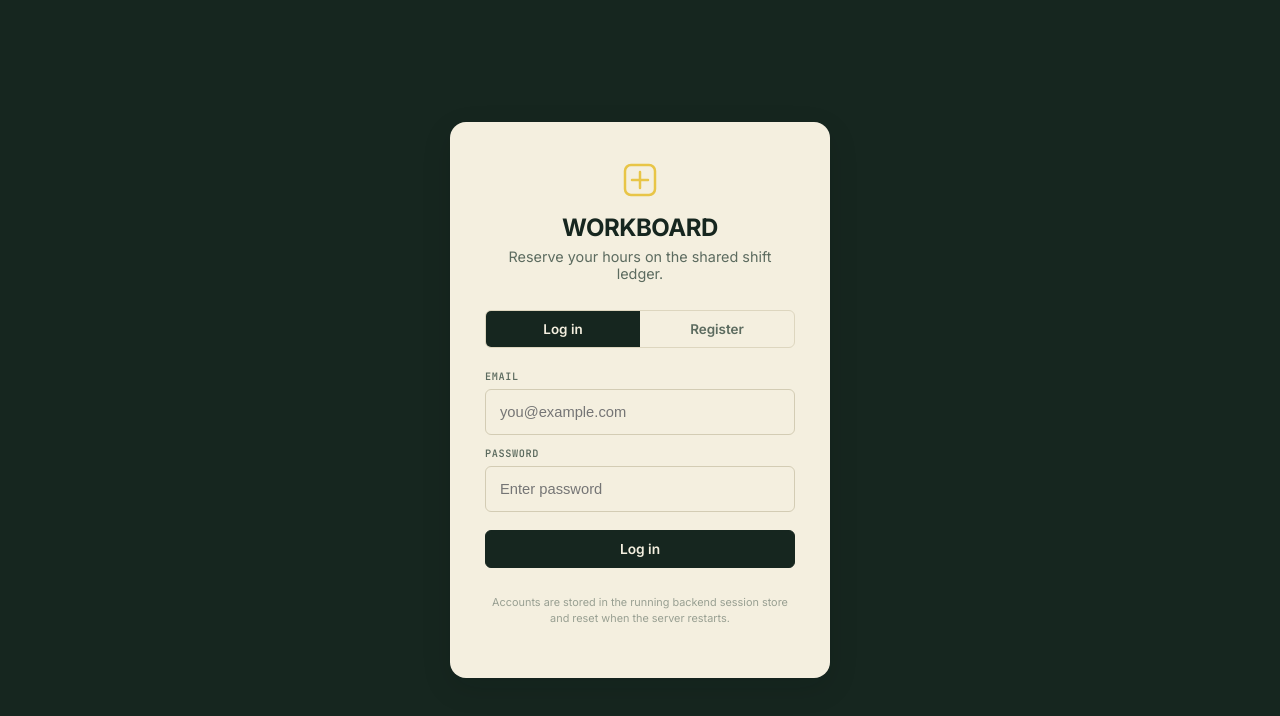
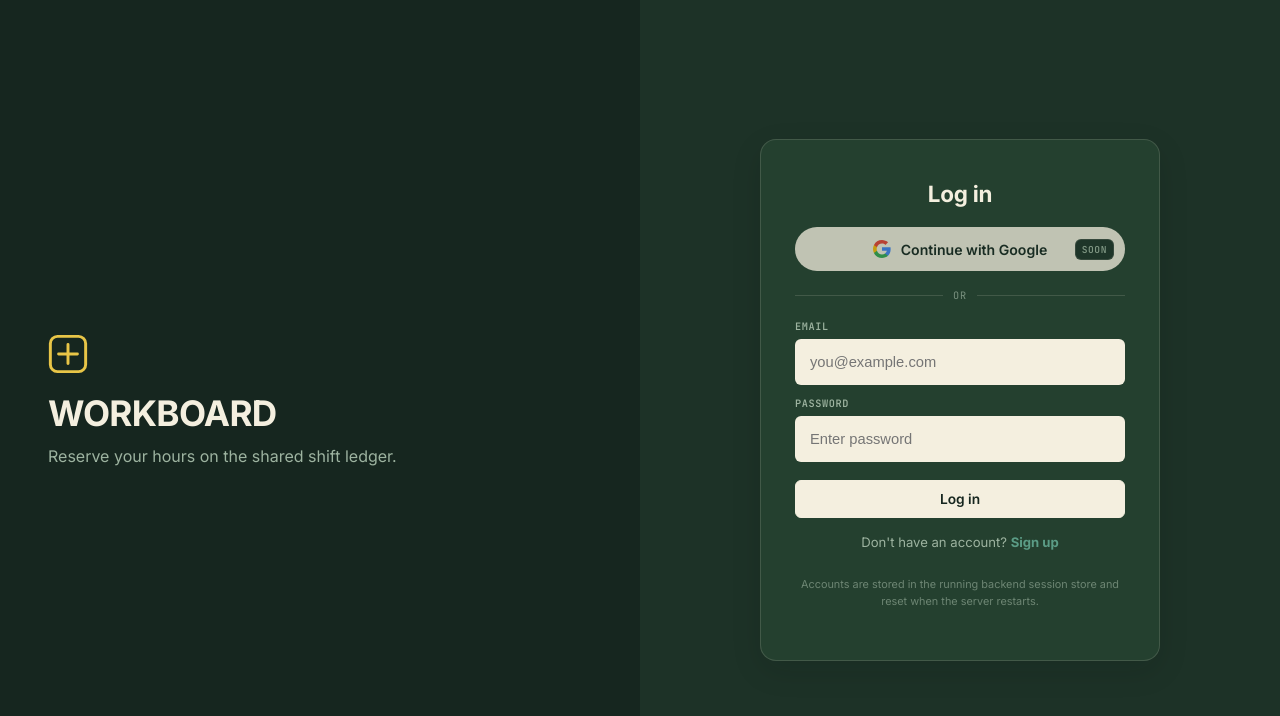
Before and after one commit to placcbo/workstream, a React (Vite) app in the folder frontend/: page / in a window 1280 px wide. Shown: the top 716 px of the page. Built offline with nearby package versions, Linux system fonts and the light colour scheme; no server answers.

Commit message:
feat(ui): redesign login page as split-screen with dark auth card

```diff
--- a/frontend/src/app.css
+++ b/frontend/src/app.css
@@ -72,13 +72,59 @@ body {
 /* Layout shells                                                          */
 /* ---------------------------------------------------------------------- */
 
-.login-page {
+.login-page--split {
   min-height: 100vh;
+  display: grid;
+  grid-template-columns: 1fr 1fr;
+}
+
+.login-brand-panel {
+  display: flex;
+  flex-direction: column;
+  align-items: flex-start;
+  justify-content: center;
+  gap: 6px;
+  padding: 48px;
+  background: var(--ink);
+}
+
+.login-brand-panel .login-mark {
+  margin-bottom: 8px;
+}
+
+.login-brand-panel h1 {
+  font-family: var(--font-display);
+  font-weight: 800;
+  font-size: 2.2rem;
+  margin: 0 0 6px;
+  letter-spacing: -0.02em;
+  color: var(--paper);
+  text-transform: uppercase;
+}
+
+.login-brand-panel .login-sub {
+  color: var(--paper-dim);
+  font-size: 1rem;
+  max-width: 360px;
+  margin: 0;
+}
+
+.login-form-panel {
   display: flex;
   align-items: center;
   justify-content: center;
   padding: 24px;
-  background: var(--ink);
+  background: var(--ink-raised);
+}
+
+@media (max-width: 860px) {
+  .login-page--split {
+    grid-template-columns: 1fr;
+  }
+
+  .login-brand-panel {
+    display: none;
+  }
 }
 
 .board-page {
@@ -1051,38 +1097,55 @@ body {
 
 .login-card {
   width: 100%;
-  max-width: 380px;
-  background: var(--paper);
+  max-width: 400px;
+  background: var(--ink-raised-2);
   border: 1px solid var(--line);
   border-radius: var(--radius-lg);
   padding: 40px 34px;
   text-align: center;
 }
 
-.login-mode-switch {
-  display: grid;
-  grid-template-columns: repeat(2, minmax(0, 1fr));
-  gap: 0;
-  margin-bottom: 22px;
-  border: 1px solid #ddd6bf;
+.login-card-heading {
+  font-family: var(--font-display);
+  font-weight: 800;
+  font-size: 1.4rem;
+  margin: 0 0 20px;
+  letter-spacing: -0.01em;
+  color: var(--paper);
+}
+
+.oauth-button {
+  position: relative;
+  width: 100%;
+  display: flex;
+  align-items: center;
+  justify-content: center;
+  gap: 10px;
+  background: var(--paper);
+  color: var(--ink);
+  border: 1px solid var(--line);
+  border-radius: 999px;
+  padding: 12px 16px;
+  font-weight: 600;
+  font-size: 0.88rem;
+  cursor: not-allowed;
+  opacity: 0.75;
+  margin-bottom: 18px;
+}
+
+.oauth-soon-badge {
+  position: absolute;
+  right: 10px;
+  font-family: var(--font-mono);
+  font-size: 0.6rem;
+  font-weight: 700;
+  letter-spacing: 0.06em;
+  text-transform: uppercase;
+  color: var(--paper-dim);
+  background: var(--ink-raised);
+  border: 1px solid var(--line);
   border-radius: var(--radius-sm);
-  overflow: hidden;
-}
-
-.login-mode-button {
-  border: none;
-  background: transparent;
-  color: var(--ink-soft);
-  border-radius: 0;
-  padding: 10px 12px;
-  font-weight: 600;
-  font-size: 0.84rem;
-  cursor: pointer;
-}
-
-.login-mode-button--active {
-  background: var(--ink);
-  color: var(--paper);
+  padding: 3px 6px;
 }
 
 .auth-form {
@@ -1104,13 +1167,13 @@ body {
   font-weight: 600;
   letter-spacing: 0.06em;
   text-transform: uppercase;
-  color: var(--ink-soft);
+  color: var(--paper-dim);
 }
 
 .auth-input {
   width: 100%;
   background: var(--paper);
-  border: 1px solid #d3ccb4;
+  border: 1px solid var(--line);
   border-radius: var(--radius-sm);
   padding: 12px;
   color: var(--ink);
@@ -1120,27 +1183,18 @@ body {
 
 .auth-input:focus {
   outline: none;
-  border-color: var(--ink);
+  border-color: var(--paper);
 }
 
 .auth-submit {
   width: 100%;
   margin-top: 6px;
-  background: var(--ink);
-  color: var(--paper);
-  border-color: var(--ink);
-}
-
-.auth-submit:not(:disabled):hover {
-  background: var(--paper);
-  color: var(--ink);
-  border-color: var(--ink);
 }
 
 .auth-message {
   margin: 12px 0 0;
   font-size: 0.76rem;
-  color: var(--ink-soft);
+  color: var(--paper-dim);
 }
 
 .auth-message--error {
@@ -1148,34 +1202,13 @@ body {
 }
 
 .auth-message--success {
-  color: #4f8f3c;
+  color: var(--lime);
 }
 
 .auth-hint {
   font-size: 0.68rem;
-  color: var(--ink-soft);
+  color: var(--paper-dim);
   opacity: 0.7;
-}
-
-.login-mark {
-  display: inline-flex;
-  margin-bottom: 16px;
-}
-
-.login-card h1 {
-  font-family: var(--font-display);
-  font-weight: 800;
-  font-size: 1.5rem;
-  margin: 0 0 6px;
-  letter-spacing: -0.02em;
-  color: var(--ink);
-  text-transform: uppercase;
-}
-
-.login-sub {
-  color: var(--ink-soft);
-  font-size: 0.9rem;
-  margin: 0 0 28px;
 }
 
 .login-divider {
@@ -1189,74 +1222,41 @@ body {
   content: "";
   flex: 1;
   height: 1px;
-  background: #ddd6bf;
+  background: var(--line);
 }
 .login-divider span {
   font-family: var(--font-mono);
   font-size: 0.64rem;
   letter-spacing: 0.08em;
   text-transform: uppercase;
-  color: var(--ink-soft);
+  color: var(--paper-dim);
   opacity: 0.7;
 }
 
-.account-list {
-  display: flex;
-  flex-direction: column;
-  gap: 8px;
-}
-
-.account-row {
-  display: flex;
-  align-items: center;
-  gap: 12px;
-  background: var(--paper);
-  border: 1px solid #ddd6bf;
-  border-radius: var(--radius-sm);
-  padding: 9px 12px;
+.login-toggle {
+  margin: 16px 0 0;
+  font-size: 0.82rem;
+  color: var(--paper-dim);
+}
+
+.login-toggle-link {
+  background: none;
+  border: none;
+  padding: 0;
+  color: var(--teal);
+  font-size: inherit;
+  font-weight: 700;
   cursor: pointer;
-  text-align: left;
-  transition: border-color 0.12s ease;
-}
-.account-row:not(:disabled):hover {
-  border-color: var(--ink);
-  transform: none;
-  box-shadow: none;
-}
-.account-row:disabled {
-  opacity: 0.5;
-  cursor: wait;
-}
-
-.account-avatar {
-  width: 30px;
-  height: 30px;
-  border-radius: 50%;
-  object-fit: cover;
-}
-
-.account-meta {
-  flex: 1;
-  display: flex;
-  flex-direction: column;
-  line-height: 1.25;
-}
-
-.account-name {
-  font-size: 0.84rem;
-  font-weight: 600;
-  color: var(--ink);
-}
-
-.account-email {
-  font-size: 0.72rem;
-  color: var(--ink-soft);
+}
+
+.login-toggle-link:hover {
+  color: var(--paper);
 }
 
 .login-footnote {
   margin-top: 26px;
   font-size: 0.68rem;
-  color: var(--ink-soft);
+  color: var(--paper-dim);
   opacity: 0.6;
   line-height: 1.5;
 }
--- a/frontend/src/pages/LoginPage.jsx
+++ b/frontend/src/pages/LoginPage.jsx
@@ -1,11 +1,27 @@
 import { useState } from "react";
 import { useAuth } from "../context/AuthContext";
+
+function GoogleIcon() {
+  return (
+    <svg width="18" height="18" viewBox="0 0 18 18" aria-hidden="true">
+      <path fill="#4285F4" d="M17.64 9.2c0-.64-.06-1.25-.16-1.84H9v3.48h4.84a4.14 4.14 0 0 1-1.8 2.72v2.26h2.9c1.7-1.56 2.7-3.87 2.7-6.62z" />
+      <path fill="#34A853" d="M9 18c2.43 0 4.47-.8 5.96-2.18l-2.9-2.26c-.8.54-1.84.86-3.06.86-2.35 0-4.34-1.59-5.05-3.72H.96v2.33A9 9 0 0 0 9 18z" />
+      <path fill="#FBBC05" d="M3.95 10.7A5.4 5.4 0 0 1 3.67 9c0-.59.1-1.17.28-1.7V4.97H.96A9 9 0 0 0 0 9c0 1.45.35 2.83.96 4.03z" />
+      <path fill="#EA4335" d="M9 3.58c1.32 0 2.51.45 3.44 1.35l2.58-2.58C13.46.89 11.43 0 9 0A9 9 0 0 0 .96 4.97L3.95 7.3C4.66 5.17 6.65 3.58 9 3.58z" />
+    </svg>
+  );
+}
 
 export default function LoginPage() {
   const { login, register, isAuthenticating } = useAuth();
   const [mode, setMode] = useState("login");
   const [form, setForm] = useState({ name: "", email: "", password: "", role: "user", inviteCode: "" });
   const [message, setMessage] = useState({ kind: "", text: "" });
+
+  const switchMode = (nextMode) => {
+    setMode(nextMode);
+    setMessage({ kind: "", text: "" });
+  };
 
   const handleSubmit = async (event) => {
     event.preventDefault();
@@ -37,36 +53,30 @@ export default function LoginPage() {
   };
 
   return (
-    <div className="login-page">
-      <div className="login-card">
+    <div className="login-page login-page--split">
+      <div className="login-brand-panel">
         <div className="login-mark">
-          <svg width="34" height="34" viewBox="0 0 34 34" fill="none">
+          <svg width="40" height="40" viewBox="0 0 34 34" fill="none">
             <rect x="2" y="2" width="30" height="30" rx="6" stroke="var(--amber)" strokeWidth="2.5" />
             <path d="M9 17h16M17 9v16" stroke="var(--amber)" strokeWidth="2.5" strokeLinecap="round" />
           </svg>
         </div>
         <h1>WorkBoard</h1>
         <p className="login-sub">Reserve your hours on the shared shift ledger.</p>
+      </div>
 
-        <div className="login-mode-switch" role="tablist" aria-label="Authentication mode">
-<button
-            type="button"
-            role="tab"
-            aria-selected={mode === "login"}
-            className={`login-mode-button ${mode === "login" ? "login-mode-button--active" : ""}`}
-            onClick={() => setMode("login")}
-          >
-            Log in
+      <div className="login-form-panel">
+        <div className="login-card">
+          <h2 className="login-card-heading">{mode === "register" ? "Create account" : "Log in"}</h2>
+
+          <button type="button" className="oauth-button" disabled title="Google sign-in is coming soon">
+            <GoogleIcon />
+            Continue with Google
+            <span className="oauth-soon-badge">Soon</span>
           </button>
-          <button
-            type="button"
-            role="tab"
-            aria-selected={mode === "register"}
-            className={`login-mode-button ${mode === "register" ? "login-mode-button--active" : ""}`}
-            onClick={() => setMode("register")}
-          >
-            Register
-          </button>
+
+          <div className="login-divider">
+            <span>OR</span>
           </div>
 
           <form className="auth-form" onSubmit={handleSubmit}>
@@ -115,7 +125,7 @@ export default function LoginPage() {
               </label>
             )}
 
-          <button className="btn btn--teal auth-submit" disabled={isAuthenticating} type="submit">
+            <button className="btn btn--amber auth-submit" disabled={isAuthenticating} type="submit">
               {mode === "register" ? "Create account" : "Log in"}
             </button>
           </form>
@@ -126,10 +136,29 @@ export default function LoginPage() {
             </p>
           )}
 
+          <p className="login-toggle">
+            {mode === "register" ? (
+              <>
+                Already have an account?{" "}
+                <button type="button" className="login-toggle-link" onClick={() => switchMode("login")}>
+                  Log in
+                </button>
+              </>
+            ) : (
+              <>
+                Don't have an account?{" "}
+                <button type="button" className="login-toggle-link" onClick={() => switchMode("register")}>
+                  Sign up
+                </button>
+              </>
+            )}
+          </p>
+
           <p className="login-footnote">
             Accounts are stored in the running backend session store and reset when the server restarts.
           </p>
         </div>
       </div>
+    </div>
   );
 }
```
Lines whose indentation alone changed are shown as unchanged.
